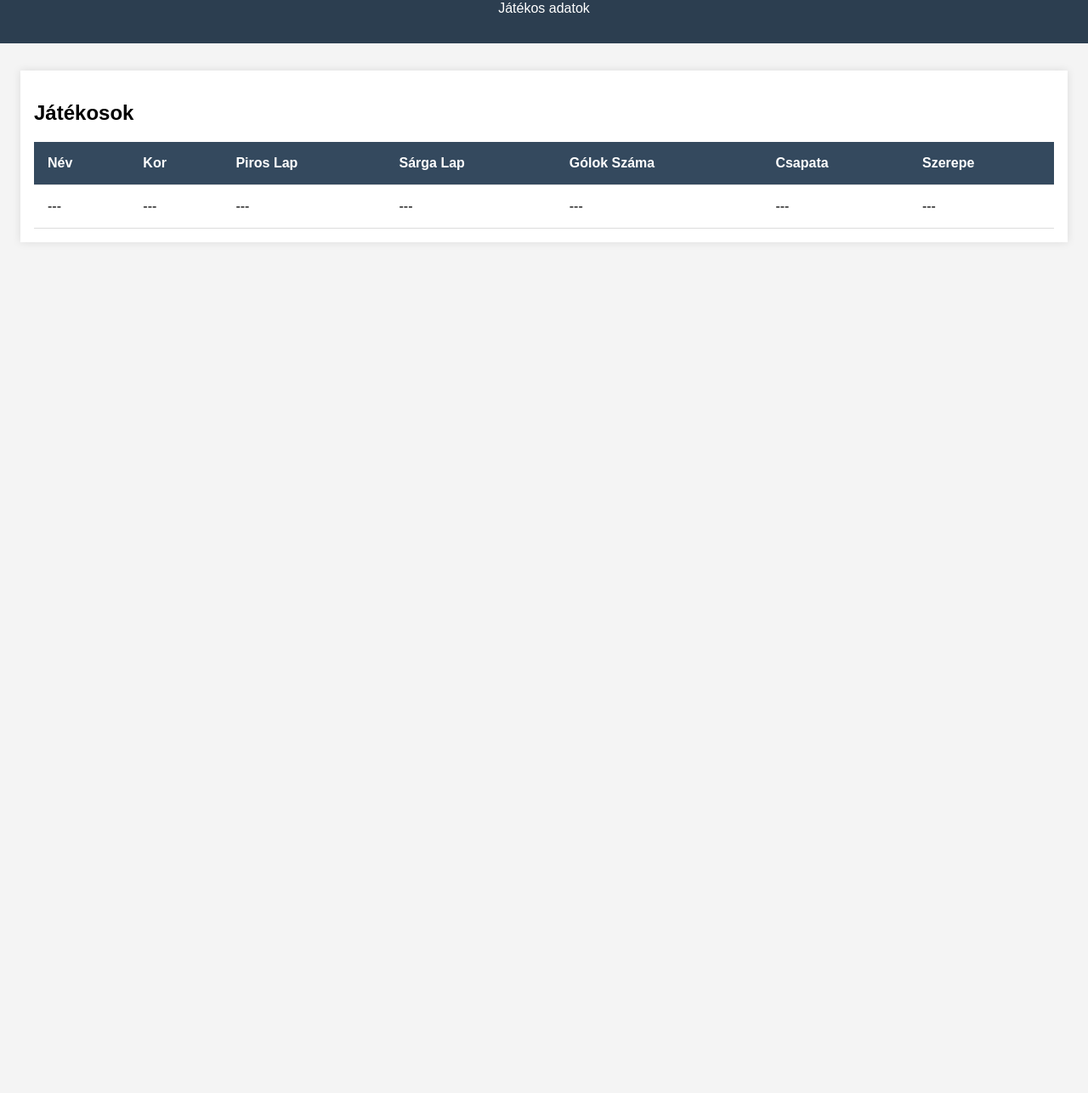
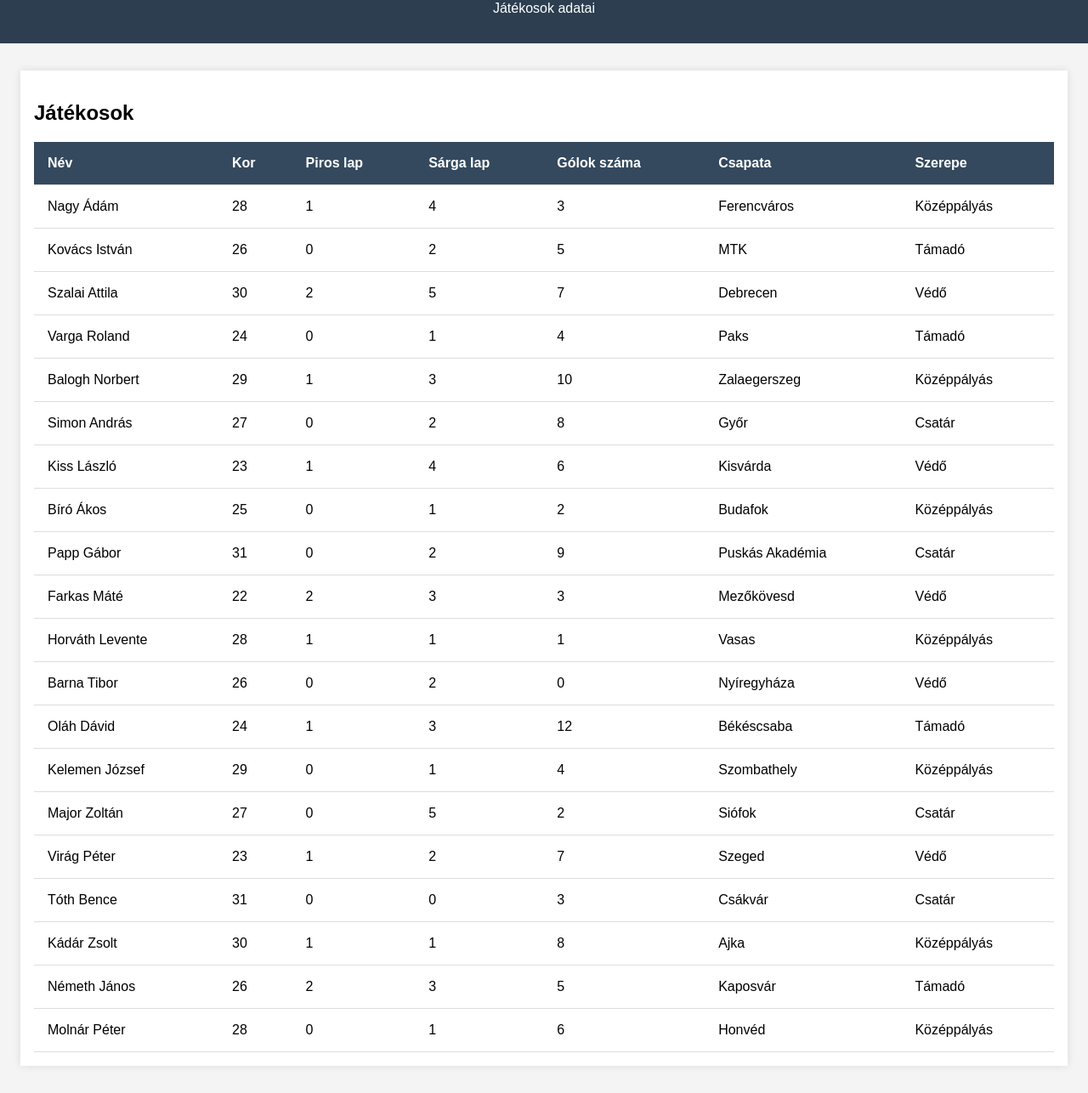
Before and after one commit to SzarkaNorbi/Projekt_Jatekosok, a plain HTML site: page index.html in a window 1280 px wide. Shown: the part 68-1354 px from the top of the page at 85% size. Before the commit the page ends 800 px from the top, so only its background shows below. Drawn offline with Linux system fonts and the light colour scheme.

Commit message:
Update index.html

```diff
--- a/index.html
+++ b/index.html
@@ -3,16 +3,14 @@
 <head>
   <meta charset="UTF-8">
   <meta name="viewport" content="width=device-width, initial-scale=1.0">
-  <title>MLSZ Játékos Adatbank</title>
+  <title>MLSZ Játékosok Adatbank</title>
   <link rel="stylesheet" href="style.css">
 </head>
 <body>
-
   <header>
-    <h1>MLSZ Játékos Adatbank</h1>
-    <p>Játékos adatok</p>
+    <h1>MLSZ Játékosok Adatbank</h1>
+    <p>Játékosok adatai</p>
   </header>
-
   <div class="container">
     <h2>Játékosok</h2>
     <table>
@@ -20,27 +18,36 @@
         <tr>
           <th>Név</th>
           <th>Kor</th>
-          <th>Piros Lap</th>
-          <th>Sárga Lap</th>
-          <th>Gólok Száma</th>
+          <th>Piros lap</th>
+          <th>Sárga lap</th>
+          <th>Gólok száma</th>
           <th>Csapata</th>
           <th>Szerepe</th>
         </tr>
       </thead>
       <tbody>
-        <!-- Üres sorok, adatok nélkül -->
-        <tr>
-          <td>---</td>
-          <td>---</td>
-          <td>---</td>
-          <td>---</td>
-          <td>---</td>
-          <td>---</td>
-          <td>---</td>
-        </tr>
+        <tr><td>Nagy Ádám</td><td>28</td><td>1</td><td>4</td><td>3</td><td>Ferencváros</td><td>Középpályás</td></tr>
+        <tr><td>Kovács István</td><td>26</td><td>0</td><td>2</td><td>5</td><td>MTK</td><td>Támadó</td></tr>
+        <tr><td>Szalai Attila</td><td>30</td><td>2</td><td>5</td><td>7</td><td>Debrecen</td><td>Védő</td></tr>
+        <tr><td>Varga Roland</td><td>24</td><td>0</td><td>1</td><td>4</td><td>Paks</td><td>Támadó</td></tr>
+        <tr><td>Balogh Norbert</td><td>29</td><td>1</td><td>3</td><td>10</td><td>Zalaegerszeg</td><td>Középpályás</td></tr>
+        <tr><td>Simon András</td><td>27</td><td>0</td><td>2</td><td>8</td><td>Győr</td><td>Csatár</td></tr>
+        <tr><td>Kiss László</td><td>23</td><td>1</td><td>4</td><td>6</td><td>Kisvárda</td><td>Védő</td></tr>
+        <tr><td>Bíró Ákos</td><td>25</td><td>0</td><td>1</td><td>2</td><td>Budafok</td><td>Középpályás</td></tr>
+        <tr><td>Papp Gábor</td><td>31</td><td>0</td><td>2</td><td>9</td><td>Puskás Akadémia</td><td>Csatár</td></tr>
+        <tr><td>Farkas Máté</td><td>22</td><td>2</td><td>3</td><td>3</td><td>Mezőkövesd</td><td>Védő</td></tr>
+        <tr><td>Horváth Levente</td><td>28</td><td>1</td><td>1</td><td>1</td><td>Vasas</td><td>Középpályás</td></tr>
+        <tr><td>Barna Tibor</td><td>26</td><td>0</td><td>2</td><td>0</td><td>Nyíregyháza</td><td>Védő</td></tr>
+        <tr><td>Oláh Dávid</td><td>24</td><td>1</td><td>3</td><td>12</td><td>Békéscsaba</td><td>Támadó</td></tr>
+        <tr><td>Kelemen József</td><td>29</td><td>0</td><td>1</td><td>4</td><td>Szombathely</td><td>Középpályás</td></tr>
+        <tr><td>Major Zoltán</td><td>27</td><td>0</td><td>5</td><td>2</td><td>Siófok</td><td>Csatár</td></tr>
+        <tr><td>Virág Péter</td><td>23</td><td>1</td><td>2</td><td>7</td><td>Szeged</td><td>Védő</td></tr>
+        <tr><td>Tóth Bence</td><td>31</td><td>0</td><td>0</td><td>3</td><td>Csákvár</td><td>Csatár</td></tr>
+        <tr><td>Kádár Zsolt</td><td>30</td><td>1</td><td>1</td><td>8</td><td>Ajka</td><td>Középpályás</td></tr>
+        <tr><td>Németh János</td><td>26</td><td>2</td><td>3</td><td>5</td><td>Kaposvár</td><td>Támadó</td></tr>
+        <tr><td>Molnár Péter</td><td>28</td><td>0</td><td>1</td><td>6</td><td>Honvéd</td><td>Középpályás</td></tr>
       </tbody>
     </table>
   </div>
-
 </body>
 </html>
```
